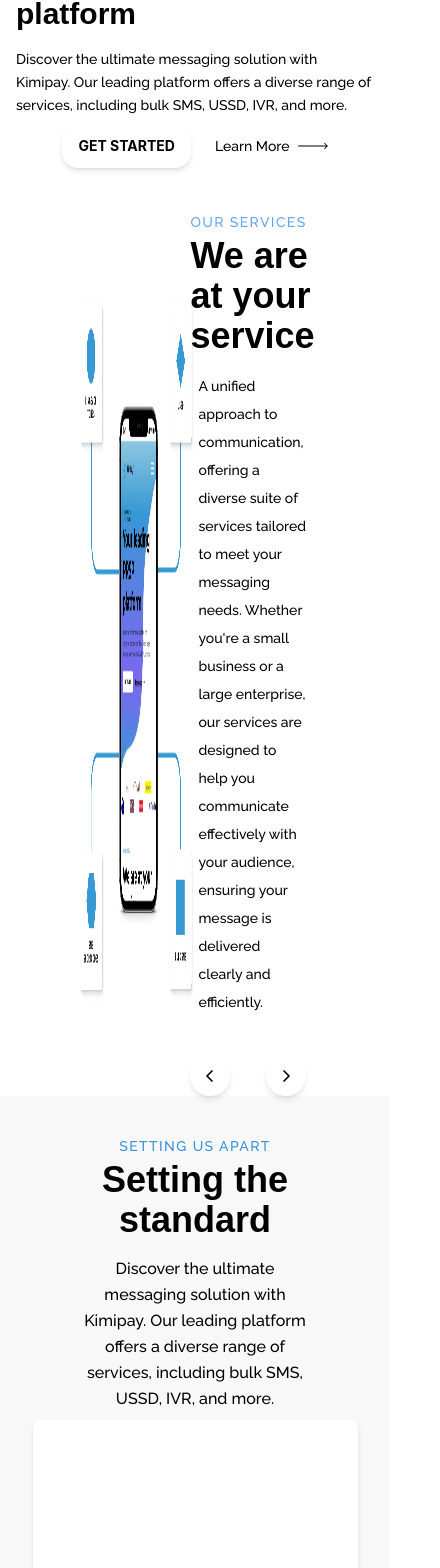
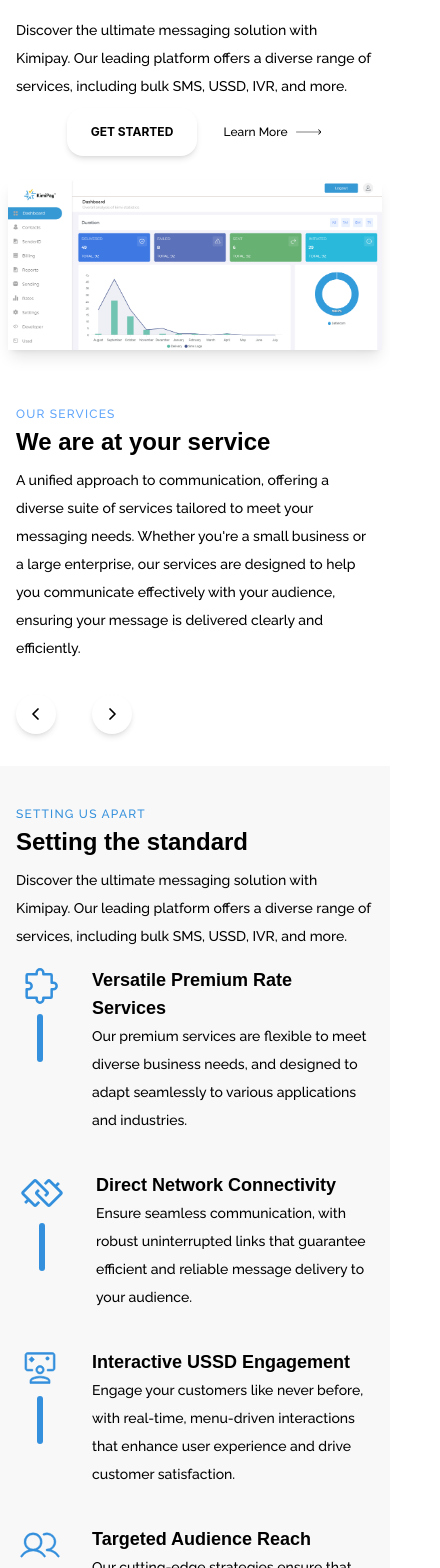
Before and after one commit to GloriaMMuthumbi/kimipay-bulksms, a React (Create React App) app: page / in a window 390 px wide. Shown: the part 180-1748 px from the top of the page, 440 px wide, since content can reach past the window. Built offline with nearby package versions, Linux system fonts and the light colour scheme.

Commit message:
creating mobile screen edits

```diff
--- a/src/components/Navbar.js
+++ b/src/components/Navbar.js
@@ -6,7 +6,7 @@ const Navbar = () => {
     const [isDropdownOpen, setIsDropdownOpen] = useState(false);
 
     return (
-        <div className="sticky bg-opacity-75 top-0 w-100 mx-auto py-2 raleway bg-kimiGray">
+        <div className="md:sticky bg-opacity-75 top-0 md:w-100 mx-auto py-2 raleway bg-kimiGray">
             <nav className="border-gray-200">
                 <div className="container mx-auto flex flex-wrap items-center justify-between relative">
                     <a href="/" className="flex">
--- a/src/pages/LandingPage.js
+++ b/src/pages/LandingPage.js
@@ -4,7 +4,7 @@ import HeroSection from "../sections/HeroSection";
 import ServicesSection from "../sections/ServicesSection";
 import StandardSection from "../sections/StandardSection";
 import TestimonialSection from "../sections/TestimonialSection";
-import Footer from "../Footer";
+import Footer from "../components/Footer";
 
 const LandingPage = () => {
     return (
--- a/src/pages/ServicesPage.js
+++ b/src/pages/ServicesPage.js
@@ -4,7 +4,7 @@ import BulkSMS from '../components/BulkSMSTab';
 import USSD from '../components/USSDTab';
 import SMSShortcodes from '../components/SMSShortcodesTab';
 import RBTSkizaTunes from '../components/RBT&SkizaTunesTab';
-import Footer from '../Footer';
+import Footer from '../components/Footer';
 
 const ServicePage = () => {
     const [activeTab, setActiveTab] = useState(0);
--- a/src/sections/HeroSection.js
+++ b/src/sections/HeroSection.js
@@ -5,23 +5,23 @@ import './styles.css';
 const HeroSection = () => {
 
     return (
-        <div className=''>
-            <div className='flex m-2 flex-col md:items-center pt-10 mp-5'>
+        <div className=' mb-10 md:mb-0'>
+            <div className='flex m-2 flex-col md:items-center pt-2 md:pt-10 mp-5'>
                 <p className='uppercase px-2 text-kimiBlue raleway text-xs md:text-sm font-medium tracking-widest mb-1'>Streamlined Solutions</p>
                 <h1 className='text-3xl font-bold md:text-5xl m-2 md:font-extrabold montserrat mb-2 md:w-1/2 md:text-center'>Your leading PRSP platform</h1>
-                <p className='raleway font-medium text-sm md:w-2/5 md:text-center md:text-base m-2 leading-relaxed'>Discover the ultimate messaging solution with Kimipay. Our leading platform offers a diverse range of services, including bulk SMS, USSD, IVR, and more. </p>
+                <p className='raleway font-medium text-sm md:w-2/5 md:text-center md:text-base m-2 leading-loose'>Discover the ultimate messaging solution with Kimipay. Our leading platform offers a diverse range of services, including bulk SMS, USSD, IVR, and more. </p>
                 <div className='mb-6 flex justify-center md:mb-2'>
-                    <button className='uppercase bg-white font-bold px-4 md:px-6 py-3 md:py-5 rounded-2xl text-sm shadow-md md:mr-24 mr-6 hover:text-kimiBlue'>Get started</button>
+                    <button className='uppercase bg-white font-bold px-6 py-4 md:py-5 rounded-2xl text-xs md:text-sm shadow-md md:mr-24 mr-6 hover:text-kimiBlue'>Get started</button>
                     <div className='flex justify-center items-center parent raleway'>
-                        <p className='mr-2 underline-animation font-medium text-sm'>Learn More</p>
+                        <p className='mr-2 underline-animation font-medium text-xs md:text-sm'>Learn More</p>
                         <svg
-                            className='scale-arrow transition-transform duration-300 ease-in-out transform'
+                            className='scale-arrow transition-transform duration-300 ease-in-out transform w-1/4 md:w-full'
                             width="30" height="8" viewBox="0 0 35 8" fill="none" xmlns="http://www.w3.org/2000/svg">
                             <path d="M34.5682 4.35355C34.7634 4.15829 34.7634 3.84171 34.5682 3.64645L31.3862 0.464466C31.1909 0.269204 30.8743 0.269204 30.6791 0.464466C30.4838 0.659728 30.4838 0.976311 30.6791 1.17157L33.5075 4L30.6791 6.82843C30.4838 7.02369 30.4838 7.34027 30.6791 7.53553C30.8743 7.7308 31.1909 7.7308 31.3862 7.53553L34.5682 4.35355ZM0.166992 4.5H34.2146V3.5H0.166992V4.5Z" fill="black"/>
                         </svg>
                     </div>
                 </div>
-                <img className='hidden w-3/4 md:block shadow-lg mb-4' src='./hero-img-1.png' alt='dashboard screenshot' />
+                <img className='md:w-3/4 md:block shadow-lg mb-4' src='./hero-img-1.png' alt='dashboard screenshot' />
 
                 {/* <div class="mouse_scroll">
                     <div class="mouse">
--- a/src/sections/ServicesSection.js
+++ b/src/sections/ServicesSection.js
@@ -45,8 +45,8 @@ const ServicesSection = () => {
     };
 
     return (
-        <div className="grid grid-cols-2 mt-5 mx-20 relative">
-            <div className="col flex items-center justify-center">
+        <div className="grid md:grid-cols-2 mt-5 mx-4 mb-8 md:mb-0 md:mx-20 relative">
+            <div className="col md:flex items-center justify-center hidden">
                 <img className="h-4/5" src="./our-services.png" alt="services with phone" />
             </div>
             <div className="flex items-center justify-center col">
@@ -59,11 +59,11 @@ const ServicesSection = () => {
                                     currentIndex === index ? 'opacity-100' : 'opacity-0 absolute'
                                 }`}
                             >
-                                <p className="uppercase text-blue-400 raleway text-sm font-medium tracking-widest mb-1">{slide.title}</p>
+                                <p className="uppercase text-blue-400 raleway text-xs md:text-sm font-medium tracking-widest mb-1">{slide.title}</p>
                                 <h2 className={`${
-                                    index === 0 ? 'text-4xl' : 'text-3xl'
+                                    index === 0 ? 'text-2xl md:text-4xl' : 'text-2xl md:text-3xl'
                                 } font-semibold montserrat mb-2`}>{slide.heading}</h2>
-                                <p className="raleway font-medium m-2 text-sm leading-loose">{slide.text}</p>
+                                <p className="raleway font-medium md:m-2 text-sm leading-loose">{slide.text}</p>
                                 {slide.buttonLabel && (
                                     <button className="bg-kimiBlue text-white w-fit font-semibold raleway py-2 px-5 text-sm rounded-full">
                                         {slide.buttonLabel}
--- a/src/sections/StandardSection.js
+++ b/src/sections/StandardSection.js
@@ -3,24 +3,24 @@ import React from "react";
 const StandardSection = () => {
     return (
         <div className="bg-kimiGray py-10">
-            <div className='flex flex-col items-center mb-5'>
-                <p className='uppercase text-kimiBlue raleway text-sm font-medium tracking-widest mb-1'>Setting us apart</p>
-                <h2 className='text-4xl font-semibold montserrat mb-2 w-1/2 text-center'>Setting the standard</h2>
-                <p className='raleway font-medium w-3/5 text-center m-2 leading-relaxed'>Discover the ultimate messaging solution with Kimipay. Our leading platform offers a diverse range of services, including bulk SMS, USSD, IVR, and more. </p>
-                <div className='grid grid-cols-2 mb-2 shadow-md items-center rounded-lg w-5/6 bg-white'>
-                    <div className="col flex items-center justify-center">
+            <div className='flex flex-col md:items-center mx-4 md:mb-5'>
+                <p className='uppercase text-kimiBlue raleway text-xs md:text-sm font-medium tracking-widest mb-1'>Setting us apart</p>
+                <h2 className='text-2xl md:text-4xl font-semibold montserrat mb-2 md:w-1/2 md:text-center'>Setting the standard</h2>
+                <p className='raleway font-medium md:w-3/5 md:text-center md:text-base text-sm md:m-2 leading-loose'>Discover the ultimate messaging solution with Kimipay. Our leading platform offers a diverse range of services, including bulk SMS, USSD, IVR, and more. </p>
+                <div className='grid md:grid-cols-2 mb-2 md:shadow-md items-center rounded-lg md:w-5/6 md:bg-white'>
+                    <div className="col md:flex items-center justify-center hidden">
                         <img className="h-4/5" src='./floating-iphone.png' alt="floating iphone" />
                     </div>
-                    <div className="col p-3 h-4/5 overflow-y-scroll no-scrollbar pr-12">
+                    <div className="col p-1 md:h-4/5 overflow-y-scroll no-scrollbar md:pr-12">
                         <div className="row flex mt-3">
                             <div className="col flex flex-col items-center mr-8">
                                 <svg xmlns="http://www.w3.org/2000/svg" width="2.5em" height="2.5em" viewBox="0 0 24 24">
                                     <path fill="none" stroke="#3490dc" strokeLinecap="round" strokeLinejoin="round" strokeWidth={1.5} d="M4 14v4.4a.6.6 0 0 0 .6.6H10m9-5v4.4a.6.6 0 0 1-.6.6H14m0-14h4.4a.6.6 0 0 1 .6.6V10M4 10V5.6a.6.6 0 0 1 .6-.6H10m4 14v1a2 2 0 1 1-4 0v-1m-6-9h1a2 2 0 1 1 0 4H4m15-4h1a2 2 0 1 1 0 4h-1m-5-9V4a2 2 0 1 0-4 0v1"></path>
                                 </svg>
-                                <div className="h-16 w-2.5 mt-2 bg-kimiBlue rounded-full"></div>
+                                <div className="h-12 md:h-16 w-1.5 md:w-2.5 mt-2 bg-kimiBlue rounded-full"></div>
                             </div>
                             <div className="col flex flex-col justify-center">
-                                <h3 className="montserrat text-2xl font-bold ">Versatile Premium Rate Services</h3>
+                                <h3 className="montserrat text-lg md:text-2xl font-bold ">Versatile Premium Rate Services</h3>
                                 <p className="raleway text-sm font-medium leading-loose">Our premium services are flexible to meet diverse business needs, and designed to adapt seamlessly to various applications and industries.</p>
                                 <hr class="h-px my-3 border-0 dark:bg-gray-700"></hr>
                             </div>
@@ -31,10 +31,10 @@ const StandardSection = () => {
                                     <path fill="#3490dc" d="m20.413 14.584l-7.997-7.997a2 2 0 0 0-2.832 0l-7.997 7.997a2 2 0 0 0 0 2.832l3.291 3.292L3 22.586L4.414 24l1.879-1.878l3.291 3.291a2 2 0 0 0 2.832 0l2.256-2.256l-1.416-1.415l-2.258 2.257l-7.997-7.997l7.997-8.001l8.001 8.001L17.5 17.5l1.415 1.415l1.498-1.499a2 2 0 0 0 0-2.832"></path>
                                     <path fill="#3490dc" d="m30.413 14.584l-3.291-3.291L29 9.414L27.586 8l-1.878 1.878l-3.292-3.291a2 2 0 0 0-2.832 0l-2.256 2.256l1.415 1.414l2.255-2.256l8.001 8.001l-8.001 7.997l-7.997-7.997l1.5-1.501l-1.416-1.416l-1.498 1.499a2 2 0 0 0 0 2.832l7.997 7.997a2 2 0 0 0 2.832 0l7.997-7.997a2 2 0 0 0 0-2.832"></path>
                                 </svg>
-                                <div className="h-16 w-2.5 mt-2 bg-kimiBlue rounded-full"></div>
+                                <div className="h-12 md:h-16 w-1.5 md:w-2.5 mt-2 bg-kimiBlue rounded-full"></div>
                             </div>
                             <div className="col flex flex-col justify-center">
-                                <h3 className="montserrat text-2xl font-bold ">Direct Network Connectivity</h3>
+                                <h3 className="montserrat text-lg md:text-2xl font-bold ">Direct Network Connectivity</h3>
                                 <p className="raleway text-sm font-medium leading-loose">Ensure seamless communication, with robust uninterrupted links that guarantee efficient and reliable message delivery to your audience.</p>
                                 <hr class="h-px my-3 border-0 dark:bg-gray-700"></hr>
                             </div>
@@ -44,10 +44,10 @@ const StandardSection = () => {
                                 <svg xmlns="http://www.w3.org/2000/svg" width="2.5em" height="2.5em" viewBox="0 0 24 24">
                                     <path fill="#3490dc" stroke="#3490dc" strokeWidth="0.4" d="m7 8.48l1.635-1.614L7 5.25L5.384 6.866zm-2.384 5.29q-.691 0-1.153-.463T3 12.154v-7.77q0-.69.463-1.152t1.152-.463h14.77q.69 0 1.152.463T21 4.384v7.77q0 .69-.463 1.153t-1.153.462h-3.07q.046-.25.061-.5t.004-.5h3.005q.231 0 .424-.192t.192-.423v-7.77q0-.23-.192-.423t-.424-.192H4.616q-.231 0-.424.192T4 4.385v7.769q0 .23.192.423t.423.192h3.006q-.012.25.004.5t.062.5zm11.882-6.5q.415 0 .709-.292t.293-.706t-.291-.71t-.707-.293t-.709.291t-.293.707t.291.709t.707.293M6 21.231v-1.408q0-.586.324-1.096t.874-.75q1.148-.517 2.348-.786T12 16.923t2.454.268t2.348.786q.55.24.874.745q.324.506.324 1.095v1.414zm1-1h10v-.408q0-.3-.175-.55t-.45-.375q-1.05-.475-2.15-.725T12 17.923t-2.225.25t-2.15.725q-.275.125-.45.375t-.175.55zm5-4.693q-1.046 0-1.773-.727q-.727-.726-.727-1.773t.727-1.773T12 10.538t1.773.727t.727 1.773t-.727 1.773t-1.773.727m0-1q.625 0 1.063-.437t.437-1.063t-.437-1.062T12 11.538t-1.062.438t-.438 1.062t.438 1.063t1.062.437m0 5.693"></path>
                                 </svg>
-                                <div className="h-16 w-2.5 mt-2 bg-kimiBlue rounded-full"></div>
+                                <div className="h-12 md:h-16 w-1.5 md:w-2.5 mt-2 bg-kimiBlue rounded-full"></div>
                             </div>
                             <div className="col flex flex-col justify-center">
-                                <h3 className="montserrat text-2xl font-bold ">Interactive USSD Engagement</h3>
+                                <h3 className="montserrat text-lg md:text-2xl font-bold ">Interactive USSD Engagement</h3>
                                 <p className="raleway text-sm font-medium leading-loose">Engage your customers like never before, with real-time, menu-driven interactions that enhance user experience and drive customer satisfaction.</p>
                                 <hr class="h-px my-3 border-0 dark:bg-gray-700"></hr>
                             </div>
@@ -57,10 +57,10 @@ const StandardSection = () => {
                                 <svg xmlns="http://www.w3.org/2000/svg" width="2.5em" height="2.5em" viewBox="0 0 256 256">
                                     <path fill="#3490dc" stroke="#3490dc" strokeWidth="2.75" d="M112.6 158.43a58 58 0 1 0-57.2 0a93.83 93.83 0 0 0-50.19 38.29a6 6 0 0 0 10.05 6.56a82 82 0 0 1 137.48 0a6 6 0 0 0 10-6.56a93.83 93.83 0 0 0-50.14-38.29M38 108a46 46 0 1 1 46 46a46.06 46.06 0 0 1-46-46m211 97a6 6 0 0 1-8.3-1.74A81.8 81.8 0 0 0 172 166a6 6 0 0 1 0-12a46 46 0 1 0-17.08-88.73a6 6 0 1 1-4.46-11.14a58 58 0 0 1 50.14 104.3a93.83 93.83 0 0 1 50.19 38.29A6 6 0 0 1 249 205"></path>
                                 </svg>
-                                <div className="h-16 w-2.5 mt-2 bg-kimiBlue rounded-full"></div>
+                                <div className="h-12 md:h-16 w-1.5 md:w-2.5 mt-2 bg-kimiBlue rounded-full"></div>
                             </div>
                             <div className="col flex flex-col justify-center">
-                                <h3 className="montserrat text-2xl font-bold ">Targeted Audience Reach</h3>
+                                <h3 className="montserrat text-lg md:text-2xl font-bold ">Targeted Audience Reach</h3>
                                 <p className="raleway text-sm font-medium leading-loose">Our cutting-edge strategies ensure that your messages are delivered effectively and at the right time. Maximize your outreach with our capable services.</p>
                                 <hr class="h-px my-3 border-0 dark:bg-gray-700"></hr>
                             </div>
@@ -70,10 +70,10 @@ const StandardSection = () => {
                                 <svg xmlns="http://www.w3.org/2000/svg" width="2.25em" height="2.25em" viewBox="0 0 48 48">
                                     <path fill="none" stroke="#3490dc" strokeLinecap="round" strokeLinejoin="round" strokeWidth="2.75" d="M42.5 9.41v12.41L26.18 5.5h12.41a3.91 3.91 0 0 1 3.91 3.91M21.82 42.5H9.41a3.91 3.91 0 0 1-3.91-3.91V26.18zm18.327-2.353a8.034 8.034 0 0 1-11.362 0L7.853 19.215a8.034 8.034 0 0 1 0-11.362h0a8.034 8.034 0 0 1 11.362 0l20.932 20.932a8.034 8.034 0 0 1 0 11.362"></path>
                                 </svg>
-                                <div className="h-16 w-2.5 mt-2 bg-kimiBlue rounded-full"></div>
+                                <div className="h-12 md:h-16 w-1.5 md:w-2.5 mt-2 bg-kimiBlue rounded-full"></div>
                             </div>
                             <div className="col flex flex-col justify-center">
-                                <h3 className="montserrat text-2xl font-bold ">Scalable Platform</h3>
+                                <h3 className="montserrat text-lg md:text-2xl font-bold ">Scalable Platform</h3>
                                 <p className="raleway text-sm font-medium leading-loose">Our platform is designed to handle complexities without compromising performance, Trust us to provide robust infrastructure that supports your growth.</p>
                                 <hr class="h-px my-3 border-0 dark:bg-gray-700"></hr>
                             </div>
```
Also changed, not shown: src/components/Footer.js (renamed from src/Footer.js, +5 -5 lines), src/sections/TestimonialSection.js (+7 -7 lines).
